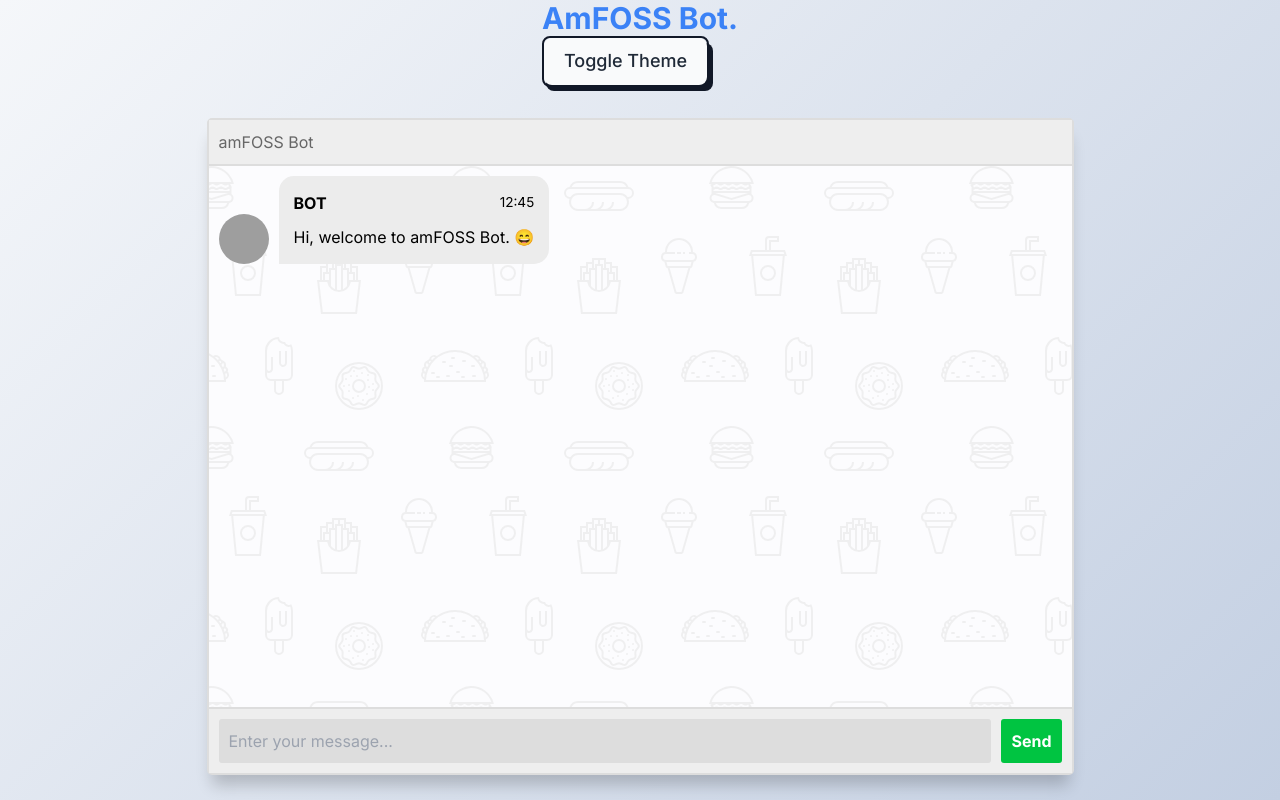
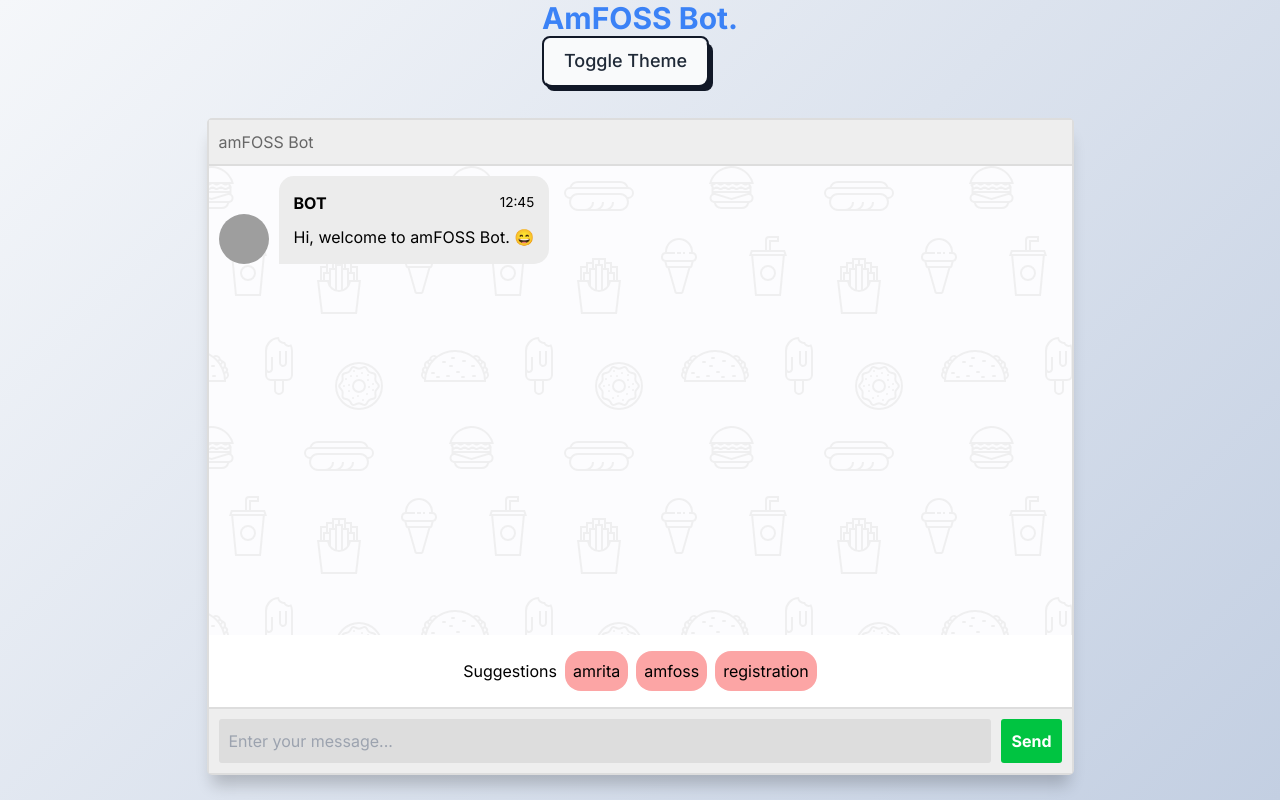
Before and after one commit to PranavKrishnan007/GE_healthcare, a Next.js app: page / in a window 1280 px wide. Built offline with nearby package versions, Linux system fonts and the light colour scheme; grey boxes are pictures that could not be loaded.

Commit message:
<add> : [suggestions v1]

```diff
--- a/app/page.js
+++ b/app/page.js
@@ -23,15 +23,18 @@ export default function Home() {
     setMessage(e.target.value);
   };
 
-
   const handleSubmit = (e) => {
     e.preventDefault();
     if(!message) return;
-    console.log(message);
-    // TODO: render the component here
     addBlobMessage(message);
     setMessage('');
   }
+
+  const handleSuggestionSubmit = async (suggestion) => {
+    await setMessage(suggestion);
+    handleSubmit({ preventDefault: () => {} });
+  }
+
 
   const addBlobMessage = (blobText) => {
     setMessages(oldMessages => [
@@ -133,6 +136,7 @@ export default function Home() {
     );
   }
 
+  // utils
   function formatDate(date) {
     const h = "0" + date.getHours();
     const m = "0" + date.getMinutes();
@@ -193,6 +197,25 @@ export default function Home() {
             React.cloneElement(MessageComponent, { key: index })
           )}
         </main>
+        <div className="flex flex-row items-center justify-center gap-2 p-4">
+          <div>Suggestions</div>
+          <button
+            className="p-2 bg-red-300 rounded-2xl hover:bg-red-400 transition duration-300 ease-in-out"
+            onClick={() => handleSuggestionSubmit("amrita")}>
+            amrita
+          </button>
+          <button
+            className="p-2 bg-red-300 rounded-2xl hover:bg-red-400 transition duration-300 ease-in-out"
+            onClick={() => handleSuggestionSubmit("amfoss")}>
+            amfoss
+          </button>
+          <button
+            className="p-2 bg-red-300 rounded-2xl hover:bg-red-400 transition duration-300 ease-in-out"
+            onClick={() => handleSuggestionSubmit("registration")}>
+            registration
+          </button>
+        </div>
+
 
         <form className="msger-inputarea" onSubmit={handleSubmit}>
           <input type="text" className="msger-input" placeholder="Enter your message..." value={message} onChange={handleMessageChange}/>
```
